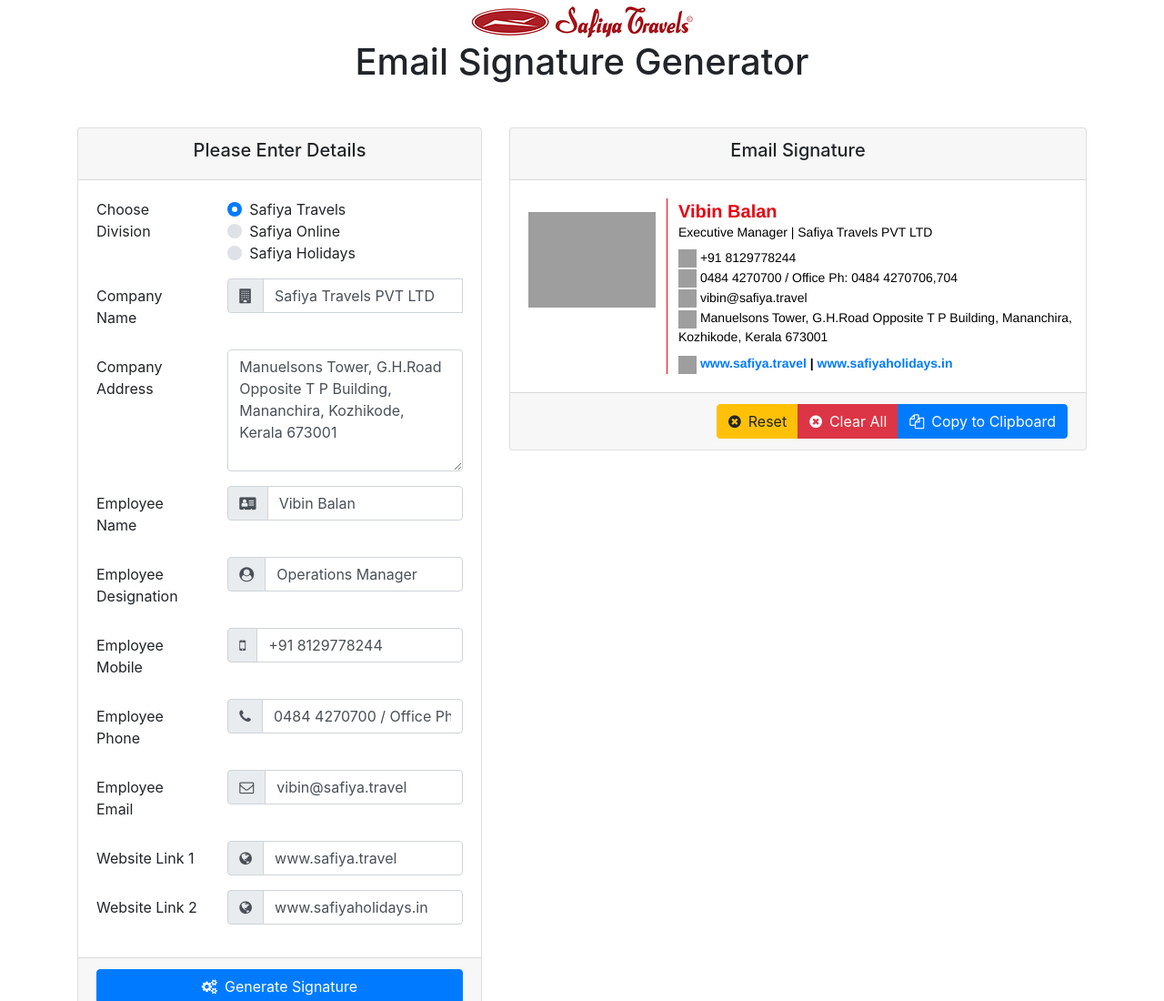
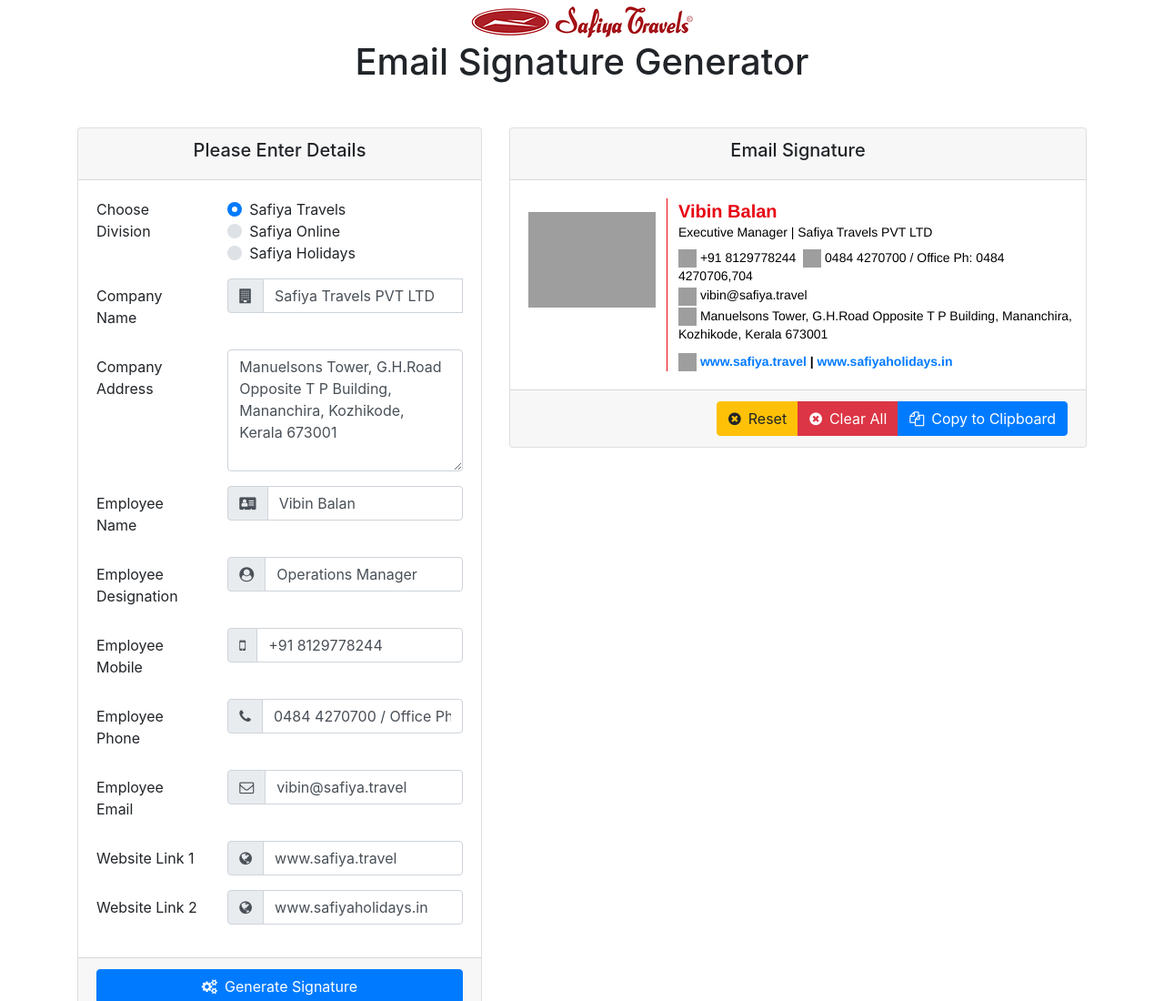
Before and after one commit to teqwaseem/safiyasignature, a plain HTML site: page index.html in a window 1280 px wide. Shown: the top 1100 px of the page at 91% size. Drawn offline with nearby package versions, Linux system fonts and the light colour scheme; grey boxes are pictures that could not be loaded.

Commit message:
Combined Phone Lines

```diff
--- a/index.html
+++ b/index.html
@@ -181,15 +181,15 @@
                                                         <tr>
                                                             <td>
                                                                 <div style='font-family:"HelveticaNeue-Light", "Helvetica Neue Light", "Helvetica Neue", Helvetica, Arial, "Lucida Grande", sans-serif;padding-bottom:2px;font-size:14px;'>
-                                                                    <span style="font-weight:600;color:#e70312"> <img class="signature-icon" style="width: 20px; height: 20px;" src="https://www.dropbox.com/s/55914ht20w3ac5p/mobile.png?dl=1"></span> <span id="empMobileField" style="vertical-align: 4px;" class="v-align-offset">+91 8129778244</span>
+                                                                    <span style="font-weight:600;color:#e70312"> <img class="signature-icon" style="width: 20px; height: 20px;" src="https://www.dropbox.com/s/55914ht20w3ac5p/mobile.png?dl=1"></span> <span id="empMobileField" style="vertical-align: 4px;" class="v-align-offset">+91 8129778244</span>&nbsp;&nbsp;<span style="font-weight:600;color:#e70312"><img class="signature-icon" style="width: 20px; height: 20px;" src="https://www.dropbox.com/s/znhzngfzelw9i4g/phone.png?dl=1"></span> <span style="vertical-align: 4px;" class="v-align-offset" id="empPhoneField">0484 4270700 / Office Ph: 0484 4270706,704</span>
                                                                 </div>
                                                             </td>
                                                         </tr>
-                                                        <tr>
+                                                        <!-- <tr>
                                                             <td>
-                                                                <div style='font-family:"HelveticaNeue-Light", "Helvetica Neue Light", "Helvetica Neue", Helvetica, Arial, "Lucida Grande", sans-serif;padding-bottom:2px;font-size:14px;'><span style="font-weight:600;color:#e70312"><img class="signature-icon" style="width: 20px; height: 20px;" src="https://www.dropbox.com/s/znhzngfzelw9i4g/phone.png?dl=1"></span> <span style="vertical-align: 4px;" class="v-align-offset" id="empPhoneField">0484 4270700 / Office Ph: 0484 4270706,704</span></div>
+                                                                <div style='font-family:"HelveticaNeue-Light", "Helvetica Neue Light", "Helvetica Neue", Helvetica, Arial, "Lucida Grande", sans-serif;padding-bottom:2px;font-size:14px;'></div>
                                                             </td>
-                                                        </tr>
+                                                        </tr> -->
                                                         <tr>
                                                             <td>
                                                                 <div style='font-family:"HelveticaNeue-Light", "Helvetica Neue Light", "Helvetica Neue", Helvetica, Arial, "Lucida Grande", sans-serif;padding-bottom:2px;font-size:14px;'><span style="font-weight:600;color:#e70312"><img class="signature-icon" style="width: 20px; height: 20px;" src="https://www.dropbox.com/s/sbi2674lu40ucib/mail.png?dl=1"></span> <a id="empMailField" style="color:black;vertical-align: 4px;" class="v-align-offset" href="mailto:vibin@safiya.travel" target="_blank">vibin@safiya.travel</a></div>
```
